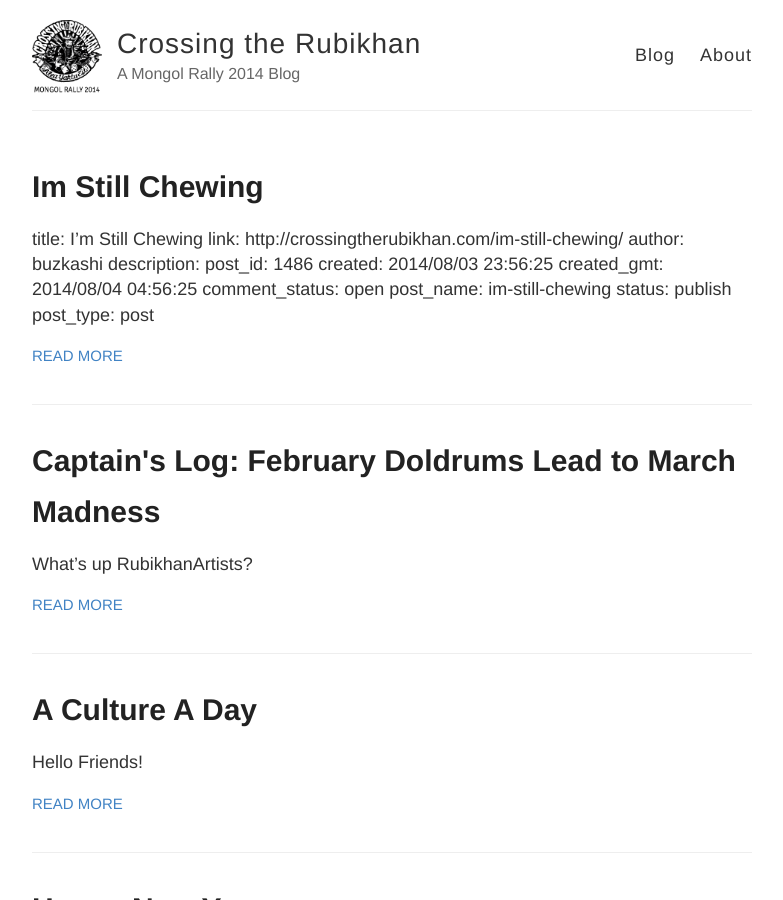
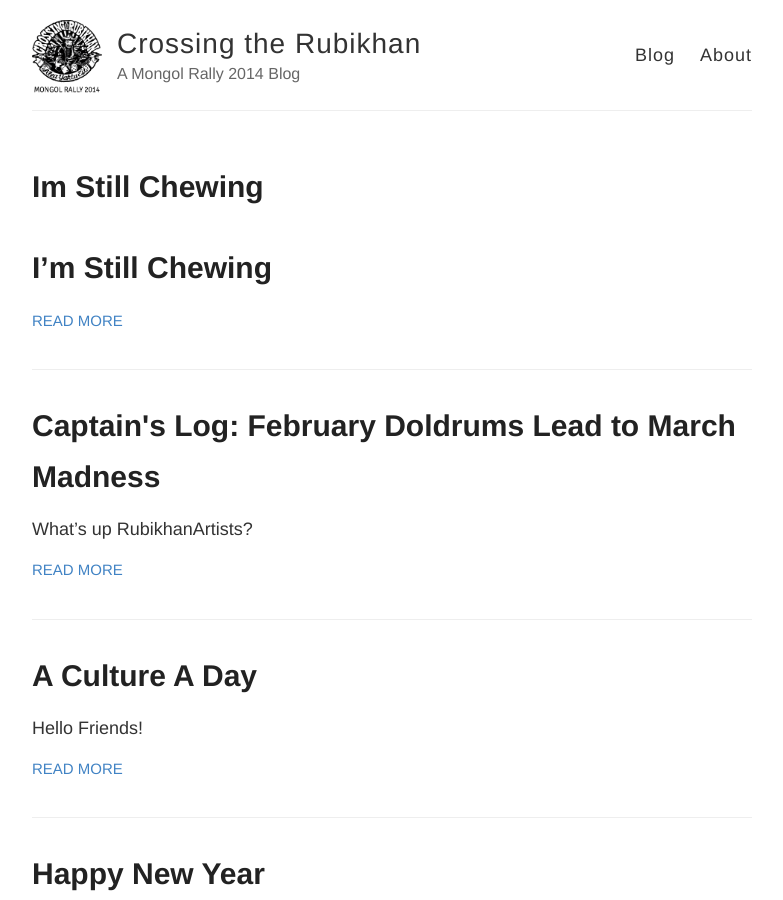
Before and after one commit to InfiniteCoop/crossingtherubikhan-blog, a Jekyll site: the page built from index.html, in a window 1280 px wide and 900 px high. Shown: the whole window, without its empty margins (248-1031 px from the left). Built offline with Jekyll 4.4.1, drawn with Linux system fonts in a browser that asks for light colours.

Commit message:
Updated 2014-08-03-im-still-chewing.md

```diff
--- a/_posts/2014-08-03-im-still-chewing.md
+++ b/_posts/2014-08-03-im-still-chewing.md
@@ -1,19 +1,6 @@
 ---
 published: true
 ---
-
-
-title: I'm Still Chewing
-link: http://crossingtherubikhan.com/im-still-chewing/
-author: buzkashi
-description:
-post_id: 1486
-created: 2014/08/03 23:56:25
-created_gmt: 2014/08/04 04:56:25
-comment_status: open
-post_name: im-still-chewing
-status: publish
-post_type: post
 
 # I'm Still Chewing
 
```
